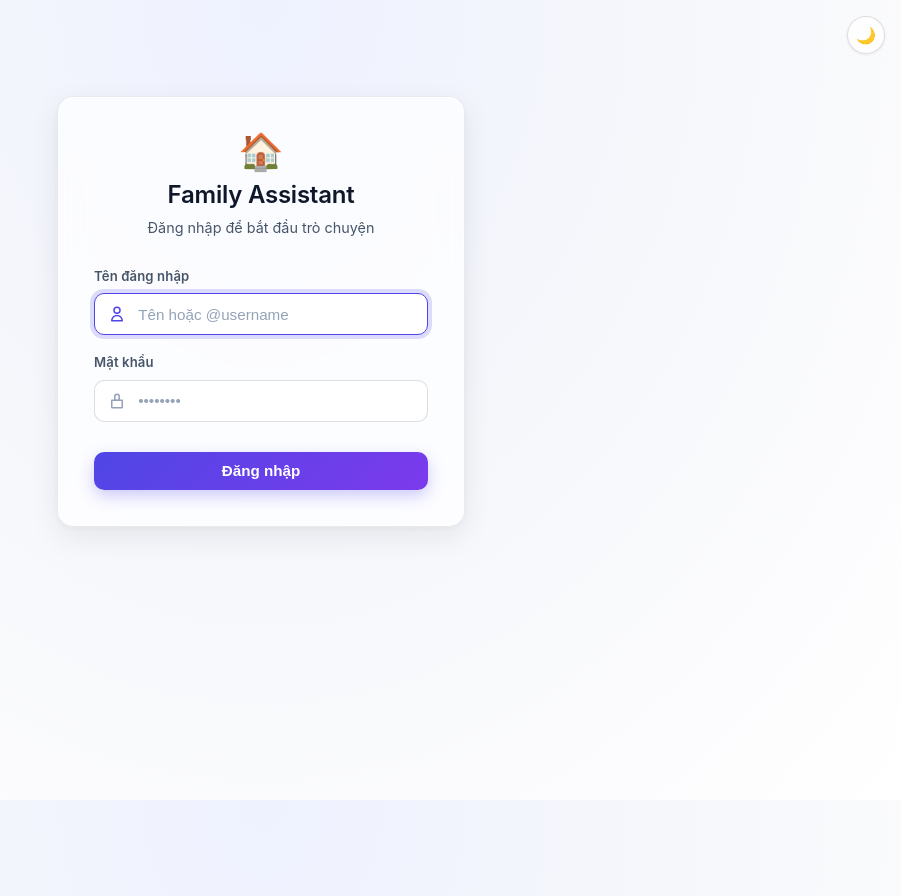
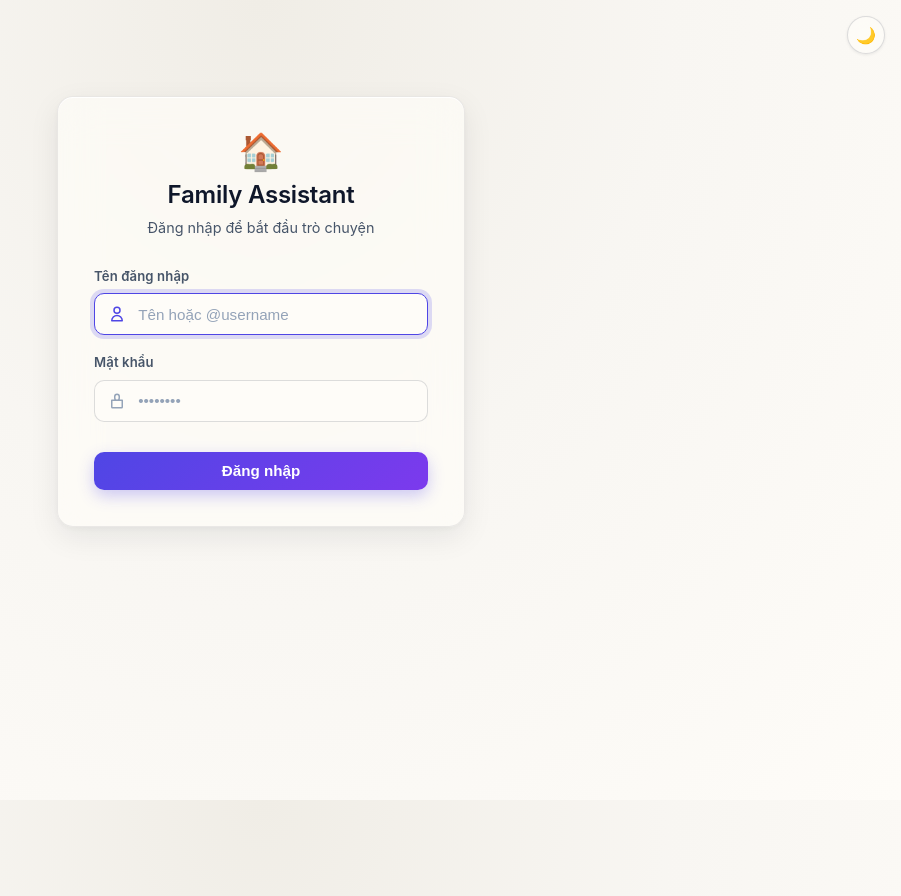
Before and after one commit to cronocks/telegram-assistant-bot, a FastAPI app: page /login in a window 1280 px wide. Shown: the whole page, without its empty margins (379-1280 px from the left). Run offline with FastAPI, Linux system fonts and the light colour scheme; some libraries are stand-ins or nearby versions.

Commit message:
change light mode to warm white

```diff
--- a/templates/base.html
+++ b/templates/base.html
@@ -16,18 +16,18 @@
   <script src="https://unpkg.com/alpinejs@3.14.1/dist/cdn.min.js" defer></script>
   <style>
     :root {
-      --bg: #f6f7fb;
-      --bg-grad: radial-gradient(ellipse at top, #eef2ff 0%, #f6f7fb 45%, #ffffff 100%);
-      --surface: #ffffff;
-      --surface-glass: rgba(255, 255, 255, 0.72);
-      --surface-alt: #f1f3f8;
+      --bg: #f8f6f2;
+      --bg-grad: radial-gradient(ellipse at top, #f0ede6 0%, #f8f6f2 45%, #fefcf8 100%);
+      --surface: #fefcf8;
+      --surface-glass: rgba(254, 252, 248, 0.72);
+      --surface-alt: #f0ede8;
       --text: #0f172a;
       --text-muted: #475569;
       --text-faint: #94a3b8;
       --border: rgba(15, 23, 42, 0.08);
       --border-strong: rgba(15, 23, 42, 0.14);
       --border-light: #e2e8f0;
-      --nav-bg: rgba(255, 255, 255, 0.7);
+      --nav-bg: rgba(254, 252, 248, 0.7);
       --nav-text: #0f172a;
       --nav-muted: #64748b;
       --nav-border: rgba(15, 23, 42, 0.08);
```
